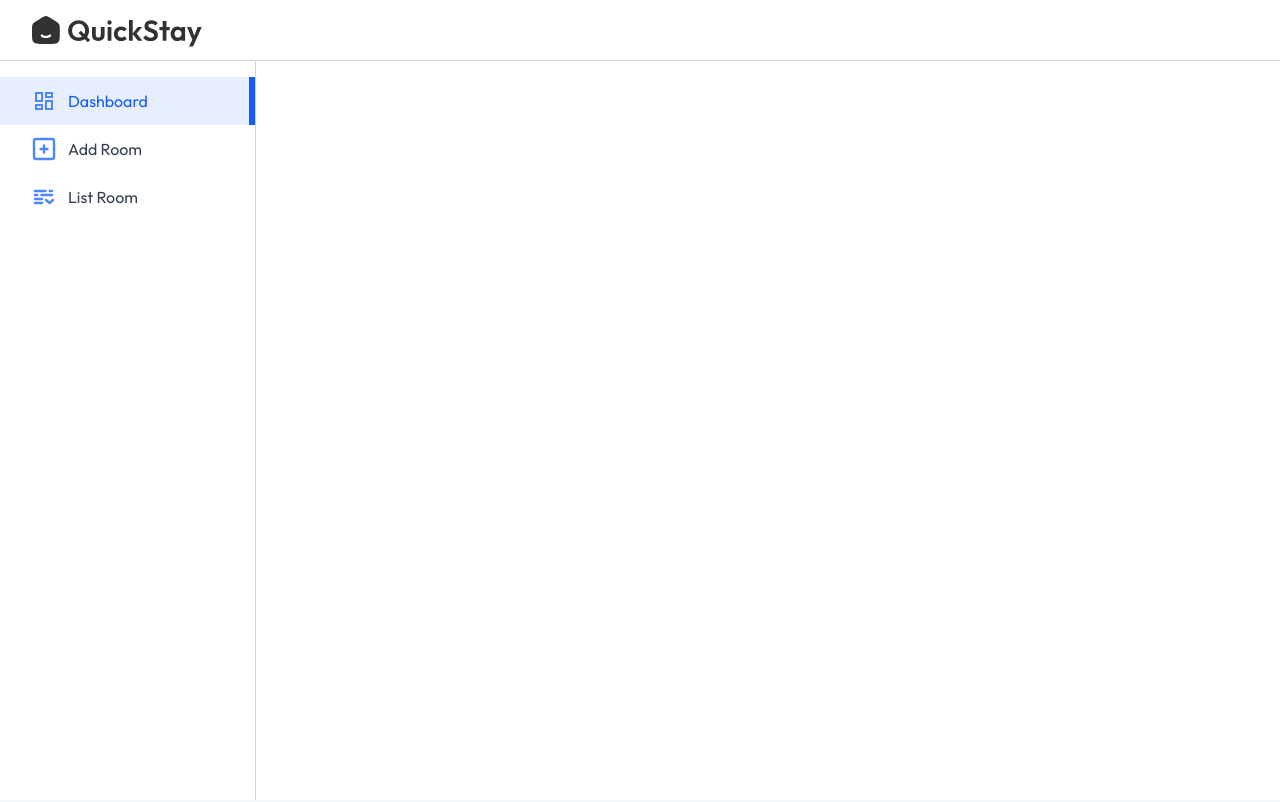
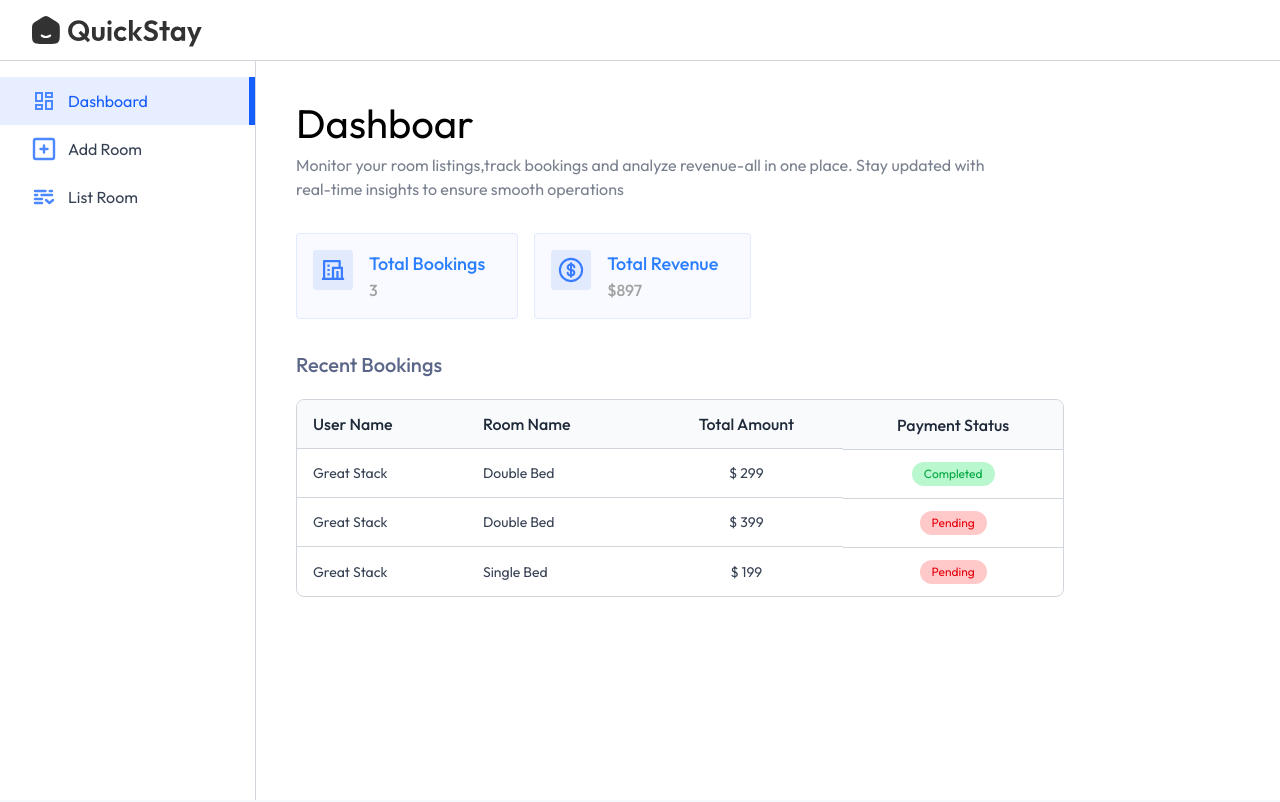
Before and after one commit to hawarijawed/Hotel-Management, a React (Vite) app in the folder Client/: page /owner in a window 1280 px wide. Shown: the top 802 px of the page. Built offline with nearby package versions, Linux system fonts and the light colour scheme; a web font is replaced by a local one.

Commit message:
Creating Dashboard page

```diff
--- a/Client/src/App.jsx
+++ b/Client/src/App.jsx
@@ -8,6 +8,9 @@
 import MyBookings from './pages/MyBookings';
 import HotelReg from './components/HotelReg';
 import Layout from './pages/HotelOwner/Layout';
+import Dashboard from './pages/HotelOwner/Dashboard';
+import AddRoom from './pages/HotelOwner/AddRoom';
+import ListRoom from './pages/HotelOwner/ListRoom';
 
 
 function App() {
@@ -26,7 +29,9 @@
         <Route path='/rooms/:id' element={<RoomDetails />} />
         <Route path='/my-bookings' element={<MyBookings />}/>
         <Route path='/owner' element={<Layout />}>
-
+          <Route index element={<Dashboard />}/>
+          <Route path='add-room' element={<AddRoom />}/>
+          <Route path='list-room' element={<ListRoom />}/>
         </Route>
       </Routes>
     </div>
--- a/Client/src/pages/HotelOwner/Dashboard.jsx
+++ b/Client/src/pages/HotelOwner/Dashboard.jsx
@@ -1,9 +1,63 @@
-import React from 'react'
+import React, { useState } from 'react'
+import Title from '../../components/Title'
+import { assets, dashboardDummyData } from '../../assets/assets'
 
 const Dashboard = () => {
+  const [dashboardData, setDashboardData] = useState(dashboardDummyData);
   return (
     <div>
+      <Title align='left' font='outfit' title='Dashboar' subtitle='Monitor your room listings,track bookings and analyze revenue-all in one place.
+      Stay updated with real-time insights to ensure smooth operations' />
 
+      <div className='flex gap-4 my-8'>
+        {/* Total Bookings */}
+        <div className='bg-primary/3 border border-primary/10 rounded flex p-4 pr-8'>
+          <img src={assets.totalBookingIcon} alt="booking-icon" className='max-sm:hidder h-10'/>
+          <div className='flex flex-col sm:ml-4 font-medium'>
+            <p className='text-blue-500 text-lg'>Total Bookings</p>
+            <p className='text-neutral-400 text-base'>{dashboardData.totalBookings}</p>
+          </div>
+        </div>
+
+        {/* Total Revenue */}
+        <div className='bg-primary/3 border border-primary/10 rounded flex p-4 pr-8'>
+          <img src={assets.totalRevenueIcon} alt="revenue-icon" className='max-sm:hidder h-10'/>
+          <div className='flex flex-col sm:ml-4 font-medium'>
+            <p className='text-blue-500 text-lg'>Total Revenue</p>
+            <p className='text-neutral-400 text-base'>${dashboardData.totalRevenue}</p>
+          </div>
+        </div>
+      </div>
+
+      {/* Recent Bookings */}
+        <h2 className='text-xl text-blue-950/70 font-medium mb-5'>Recent Bookings</h2>
+        <div className='w-full max-w-3xl text-left border border-gray-300 rounded-lg
+        max-h-80 overflow-y-scroll'>
+          <table className='w-full'>
+            <thead className='bg-gray-50'>
+              <tr>
+                <th className='py-3 px-4 text-gray-800 font-medium'>User Name</th>
+                <th className='py-3 px-4 text-gray-800 font-medium max-sm:hidden'>Room Name</th>
+                <th className='py-3 px-4 text-gray-800 font-medium text-center'>Total Amount</th>
+                <th className='py-3 px-4 text-gray-800 font-medium text-center'>Payment Status</th>
+              </tr>
+            </thead>
+            <tbody className='text-sm'>
+              {dashboardData.bookings.map((item, index)=>(
+                <tr key={index}>
+                  <td className='py-3 px-4 text-gray-700 border-t border-gray-300'>{item.user.username}</td>
+                  <td className='py-3 px-4 text-gray-700 border-t border-gray-300 max-sm:hidden'>{item.room.roomType}</td>
+                  <td className='py-3 px-4 text-gray-700 border-t border-gray-300 text-center'>$ {item.totalPrice}</td>
+                  <td className='py-3 px-4  border-t border-gray-300 flex'>
+                    <button className={`py-1 px-3 text-xs rounded-full mx-auto ${item.isPaid? 'bg-green-200 text-green-600':'bg-red-200 text-red-600'}`}>
+                      {item.isPaid ? 'Completed':'Pending'}
+                    </button>
+                  </td>
+                </tr>
+              ))}
+            </tbody>
+          </table>
+        </div>
     </div>
   )
 }
```
